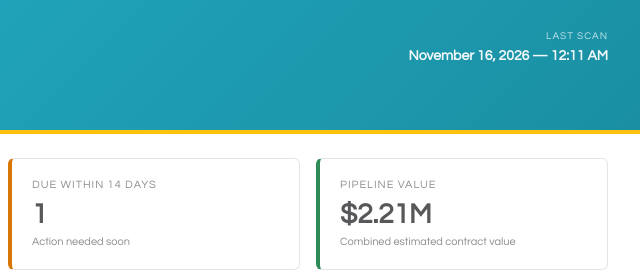
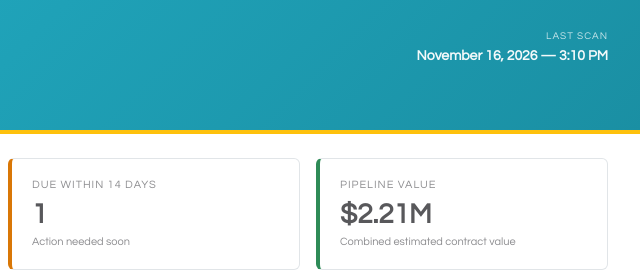
Before and after one commit to nav-DEP/dep-rfp-pipeline, a plain HTML site: page index.html in a window 1280 px wide. Shown: the top 272 px of the page, 640-1280 px from the left. Drawn offline with Linux system fonts and the light colour scheme.

Commit message:
Daily scan: update dashboard, data, and assets

```diff
--- a/index.html
+++ b/index.html
@@ -918,9 +918,9 @@ const CONFIG = {
   scan_schedule: { frequency: "daily", time_local: "10:00", backward_scan_days_on_first_run: 14 }
 };
 
-/// Seed dataset (most recent scan on 2026-11-13, scan #131; scores reweighted 2026-07-16)
+/// Seed dataset (most recent scan on 2026-11-16, scan #133; scores reweighted 2026-07-16)
 const SEED_DATA = {
-  last_updated: "2026-11-15T19:11:31-05:00",
+  last_updated: "2026-11-16T10:10:25-05:00",
   rfps: [
     {"id": "rfp-001", "title": "From Insight to Action: Health Equity Research That Meets This Moment", "issuer": "Robert Wood Johnson Foundation", "source": "RWJF Active Funding Opportunities", "state": "Multi", "sector": "Health & Human Services", "value": 500000, "due_date": "2026-07-27", "posted_date": "2026-04-27", "url": "https://www.rwjf.org/en/grants/active-funding-opportunities/2026/from-insight-to-action-health-equity-research-that-meets-this-moment.html", "summary": "Robert Wood Johnson Foundation seeks proposals for community-rooted, action-oriented health equity research projects. The work involves equitable community partnerships, evaluation, and systems-change recommendations tied to RWJF's seven prioritized systems. Award size is up to $500,000 per project with full proposals due July 27, 2026.", "matched_keywords": ["community engagement", "evaluation", "program design", "advisory"], "match_score": 80, "status": "new"},
     {"id": "rfp-002", "title": "General Support for Program Evaluation and Related Services", "issuer": "Enterprise Community Partners", "source": "Enterprise Community Partners Grants & RFPs", "state": "Multi", "sector": "Economic Development", "value": 250000, "due_date": "2026-05-28", "posted_date": "2026-04-30", "url": "https://www.enterprisecommunity.org/grants-and-rfps/enterprise-initiates-general-support-program-evaluation-and-related-services", "summary": "Enterprise Community Partners is selecting evaluation partners to conduct formative, process, and summative evaluations across its housing and community development portfolio. Scope also includes evaluation-related training, technical assistance, and capacity support for grantees and internal staff. Proposals were due May 28, 2026 -- deadline has now passed.", "matched_keywords": ["capacity building", "evaluation", "technical assistance", "advisory"], "match_score": 80, "status": "new"},
--- a/rfp-data.json
+++ b/rfp-data.json
@@ -1,6 +1,6 @@
 {
-  "last_updated": "2026-11-15T19:11:31-05:00",
-  "scan_count": 132,
+  "last_updated": "2026-11-16T10:10:25-05:00",
+  "scan_count": 133,
   "rfps": [
     {
       "id": "rfp-001",
```
